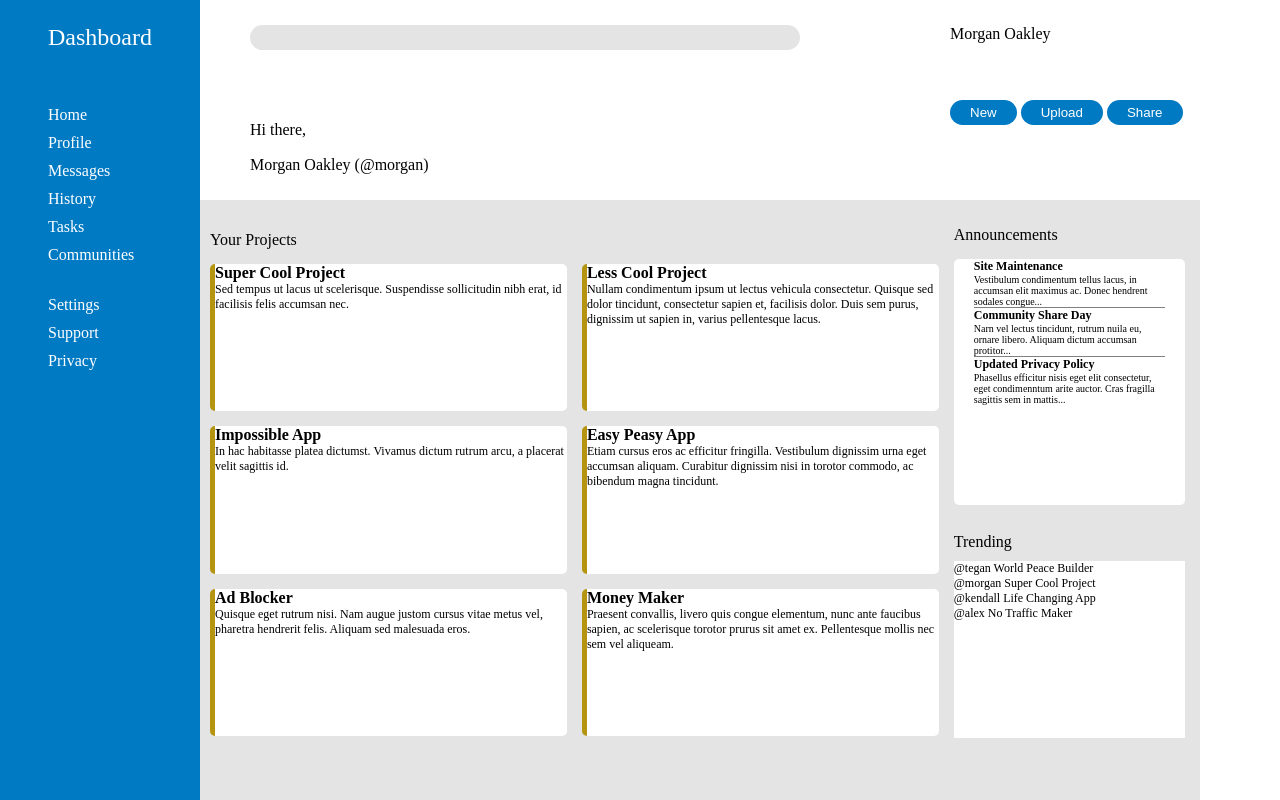
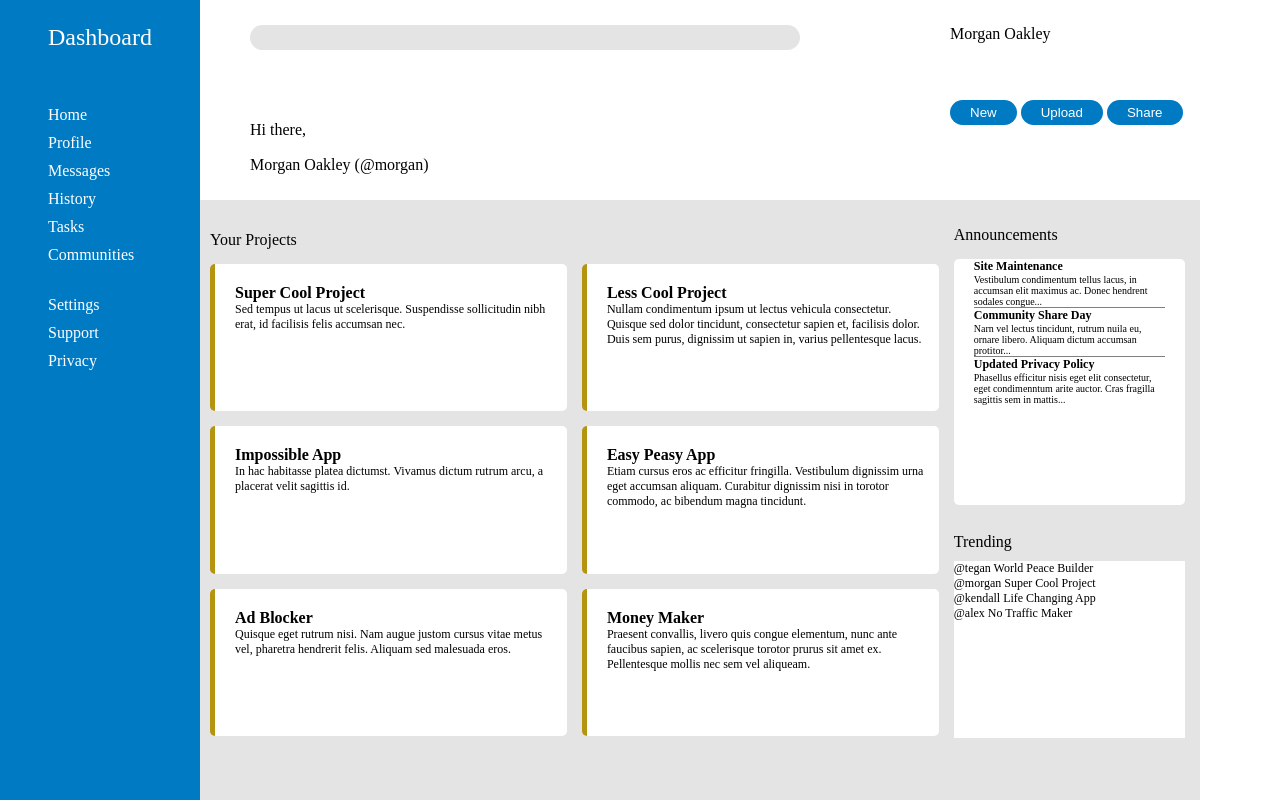
Before and after one commit to MikeBuckets2/admin-dashboard, a plain HTML site: page index.html in a window 1280 px wide. Drawn offline with Linux system fonts and the light colour scheme.

Commit message:
position text inside of cards

```diff
--- a/style.css
+++ b/style.css
@@ -150,10 +150,14 @@ button {
 
 h2 {
     font-size: 16px;
+    margin-left: 20px;
+    margin-top: 20px;
 }
 
 .cards p {
     font-size: 12px;
+    margin-left: 20px;
+    margin-right: 10px;
 }
 
 h3 {
```
